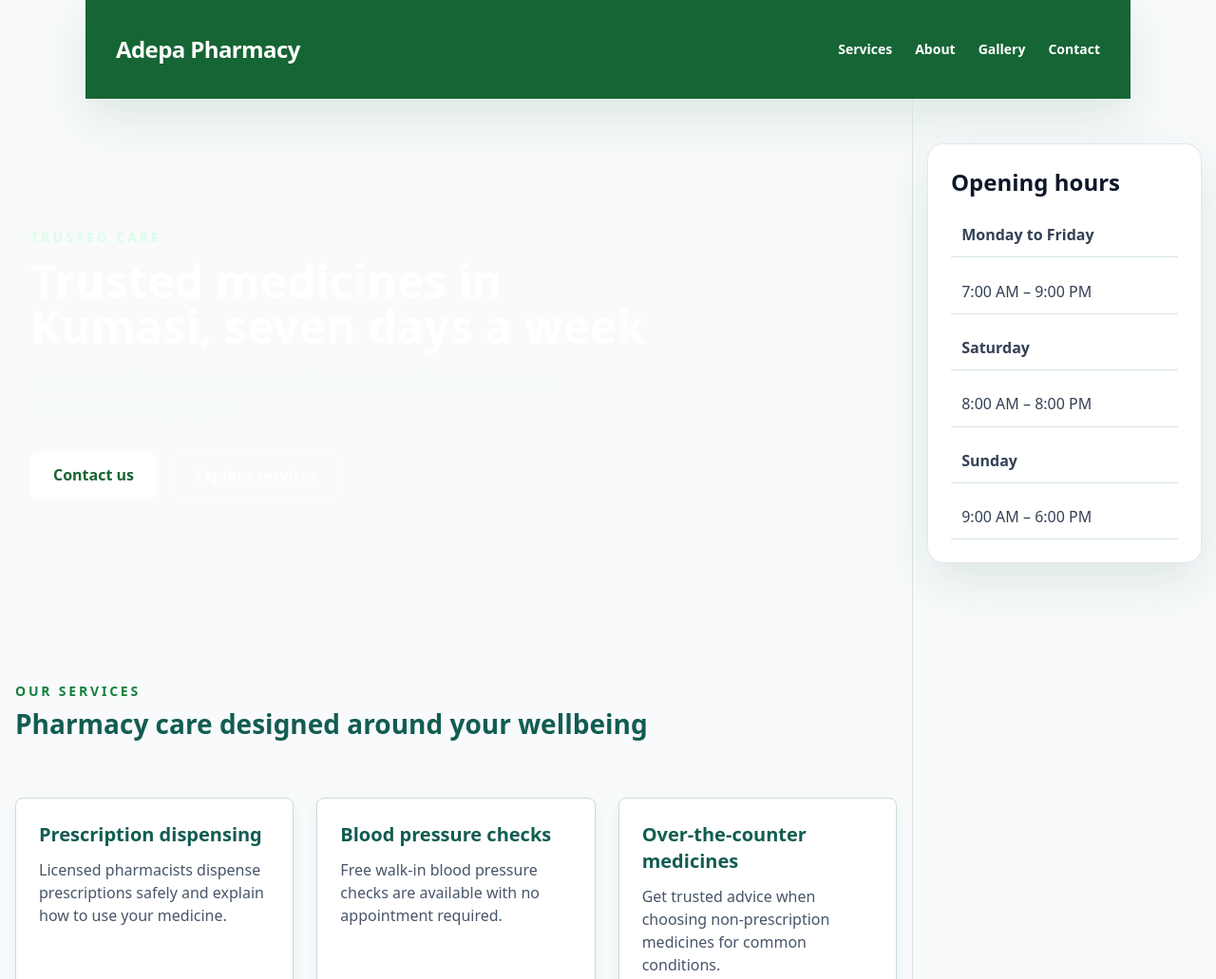
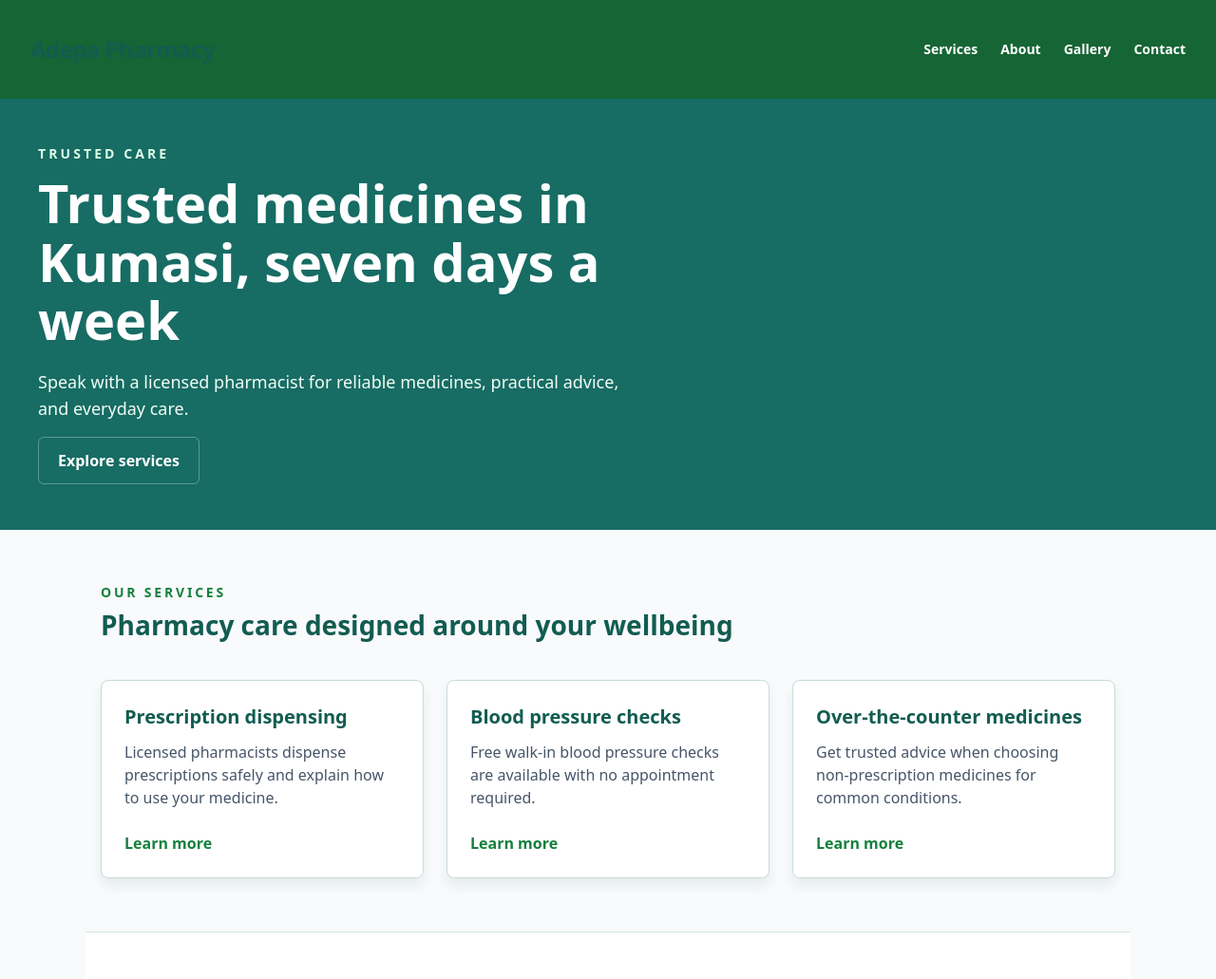
Before and after one commit to DavidTettehPadi/adepa-pharmacy, a plain HTML site: page index.html in a window 1280 px wide. Shown: the top 1031 px of the page at 95% size. Drawn offline with nearby package versions, Linux system fonts and the light colour scheme.

Commit message:
fix: restore improved pharmacy layout

```diff
--- a/index.html
+++ b/index.html
@@ -33,13 +33,14 @@
   </script>
   <link rel="stylesheet" href="styles.css">
 </head>
+
 <body class="bg-slate-50 text-slate-800 antialiased">
   <header class="bg-brand-800 text-white shadow-soft">
     <div class="container mx-auto flex items-center justify-between px-4 py-4">
       <a href="index.html" class="text-2xl font-bold tracking-tight">Adepa Pharmacy</a>
 
       <nav aria-label="Main navigation">
-  <ul class="flex items-center gap-4 text-sm font-medium md:gap-6">
+        <ul class="flex flex-wrap items-center gap-4 text-sm font-medium md:gap-6">
           <li><a href="#services" class="transition hover:text-green-200">Services</a></li>
           <li><a href="#about" class="transition hover:text-green-200">About</a></li>
           <li><a href="#gallery" class="transition hover:text-green-200">Gallery</a></li>
@@ -50,27 +51,25 @@
   </header>
 
   <main>
-    <section class="hero-section">
-      <div class="container mx-auto px-4 py-16 md:py-20">
+    <section class="hero">
+      <div class="container mx-auto px-4 py-0">
         <div class="max-w-2xl">
-          <p class="mb-3 text-sm font-semibold uppercase tracking-[0.22em] text-green-100">Trusted care</p>
+          <p class="mb-3 text-sm font-semibold uppercase tracking-[0.22em] text-green-100">
+            Trusted care
+          </p>
+
           <h1 id="page-title" class="text-4xl font-black leading-tight text-white sm:text-5xl">
             Trusted medicines in Kumasi, seven days a week
           </h1>
-          <p class="mt-5 max-w-xl text-lg text-green-50">
+
+          <div class="mt-5 flex flex-wrap items-center gap-4">
+            <p class="max-w-xl text-lg text-green-50">
               Speak with a licensed pharmacist for reliable medicines, practical advice, and everyday care.
             </p>
 
-          <div class="mt-8 flex flex-wrap gap-4">
-            <a
-              href="#contact"
-              class="rounded-lg bg-white px-6 py-3 font-semibold text-brand-800 transition hover:bg-green-50"
-            >
-              Contact us
-            </a>
             <a
               href="#services"
-              class="rounded-lg border border-white/40 px-6 py-3 font-semibold text-white transition hover:bg-white/10"
+              class="rounded-md border border-white/30 px-5 py-3 font-semibold text-white transition hover:bg-white/10"
             >
               Explore services
             </a>
@@ -81,8 +80,12 @@
 
     <section id="services" class="container mx-auto px-4 py-16">
       <div class="mb-10">
-        <p class="mb-2 text-sm font-semibold uppercase tracking-[0.2em] text-brand-700">Our services</p>
-        <h2 class="text-3xl font-bold text-slate-900">Pharmacy care designed around your wellbeing</h2>
+        <p class="mb-2 text-sm font-semibold uppercase tracking-[0.2em] text-brand-700">
+          Our services
+        </p>
+        <h2 class="text-3xl font-bold text-slate-900">
+          Pharmacy care designed around your wellbeing
+        </h2>
       </div>
 
       <div class="grid gap-6 md:grid-cols-3">
@@ -115,11 +118,15 @@
     <section id="gallery" class="bg-white py-16">
       <div class="container mx-auto px-4">
         <div class="mb-10">
-          <p class="mb-2 text-sm font-semibold uppercase tracking-[0.2em] text-brand-700">Our approach</p>
-          <h2 id="gallery-title" class="text-3xl font-bold text-slate-900">Care you can count on</h2>
+          <p class="mb-2 text-sm font-semibold uppercase tracking-[0.2em] text-brand-700">
+            Our approach
+          </p>
+          <h2 id="gallery-title" class="text-3xl font-bold text-slate-900">
+            Care you can count on
+          </h2>
         </div>
 
-        <div class="grid gap-6 md:grid-cols-3">
+        <div class="gallery grid gap-6 md:grid-cols-3">
           <figure class="overflow-hidden rounded-2xl bg-slate-100 shadow-soft">
             <img
               src="Pharmacist.png"
@@ -167,8 +174,12 @@
     <section id="about" class="container mx-auto px-4 py-16">
       <div class="grid gap-8 lg:grid-cols-2 lg:items-center">
         <div>
-          <p class="mb-2 text-sm font-semibold uppercase tracking-[0.2em] text-brand-700">About us</p>
-          <h2 class="text-3xl font-bold text-slate-900">Committed to trusted, local healthcare</h2>
+          <p class="mb-2 text-sm font-semibold uppercase tracking-[0.2em] text-brand-700">
+            About us
+          </p>
+          <h2 class="text-3xl font-bold text-slate-900">
+            Committed to trusted, local healthcare
+          </h2>
           <p class="mt-4 text-lg leading-8 text-slate-700">
             Adepa Pharmacy has served Asokwa and nearby Kumasi communities since 2011.
             Our pharmacists provide trusted medicine and clear, friendly advice.
@@ -188,15 +199,19 @@
 
     <section id="contact" class="bg-slate-100 py-16">
       <div class="container mx-auto px-4">
-        <div class="grid gap-10 lg:grid-cols-[1.1fr_1fr] lg:items-start">
-          <div>
-            <p class="mb-2 text-sm font-semibold uppercase tracking-[0.2em] text-brand-700">Contact</p>
-            <h2 class="text-3xl font-bold text-slate-900">Let’s help you with your health needs</h2>
+        <div class="mb-10">
+          <p class="mb-2 text-sm font-semibold uppercase tracking-[0.2em] text-brand-700">
+            Contact
+          </p>
+          <h2 class="text-3xl font-bold text-slate-900">
+            Let’s help you with your health needs
+          </h2>
           <p class="mt-4 max-w-lg text-slate-700">
             Send us a message and our team will respond as soon as possible.
           </p>
         </div>
 
+        <div class="contact-layout grid gap-10 lg:grid-cols-[1.1fr_1fr] lg:items-start">
           <form
             action="https://formspree.io/f/myezyror"
             method="POST"
@@ -206,7 +221,9 @@
           >
             <div class="space-y-5">
               <div>
-                <label for="name" class="mb-2 block text-sm font-medium text-slate-700">Full name</label>
+                <label for="name" class="mb-2 block text-sm font-medium text-slate-700">
+                  Full name
+                </label>
                 <input
                   type="text"
                   id="name"
@@ -218,7 +235,9 @@
               </div>
 
               <div>
-                <label for="email" class="mb-2 block text-sm font-medium text-slate-700">Email address</label>
+                <label for="email" class="mb-2 block text-sm font-medium text-slate-700">
+                  Email address
+                </label>
                 <input
                   type="email"
                   id="email"
@@ -230,7 +249,9 @@
               </div>
 
               <div>
-                <label for="phone" class="mb-2 block text-sm font-medium text-slate-700">Phone number</label>
+                <label for="phone" class="mb-2 block text-sm font-medium text-slate-700">
+                  Phone number
+                </label>
                 <input
                   type="tel"
                   id="phone"
@@ -242,7 +263,10 @@
               </div>
 
               <fieldset>
-                <legend class="mb-2 block text-sm font-medium text-slate-700">Preferred contact method</legend>
+                <legend class="mb-2 block text-sm font-medium text-slate-700">
+                  Preferred contact method
+                </legend>
+
                 <div class="flex flex-wrap gap-4">
                   <label class="flex items-center gap-2 text-sm text-slate-700">
                     <input type="radio" name="contact-method" value="email" checked class="text-brand-700">
@@ -262,7 +286,9 @@
               </fieldset>
 
               <div>
-                <label for="message" class="mb-2 block text-sm font-medium text-slate-700">Message</label>
+                <label for="message" class="mb-2 block text-sm font-medium text-slate-700">
+                  Message
+                </label>
                 <textarea
                   id="message"
                   name="message"
@@ -288,13 +314,8 @@
               </button>
             </div>
           </form>
-        </div>
-      </div>
-    </section>
-  </main>
 
-  <aside class="container mx-auto px-4 py-12">
-    <div class="rounded-2xl bg-white p-6 shadow-soft ring-1 ring-slate-200">
+          <aside class="rounded-2xl bg-white p-6 shadow-soft ring-1 ring-slate-200">
             <h2 class="mb-4 text-2xl font-bold text-slate-900">Opening hours</h2>
 
             <dl class="grid gap-3 text-slate-700">
@@ -307,8 +328,11 @@
               <dt>Sunday</dt>
               <dd>9:00 AM – 6:00 PM</dd>
             </dl>
+          </aside>
         </div>
-  </aside>
+      </div>
+    </section>
+  </main>
 
   <footer class="bg-slate-900 py-10 text-slate-200">
     <div class="container mx-auto px-4">
--- a/styles.css
+++ b/styles.css
@@ -26,10 +26,7 @@
   --content-width: 68.75rem;
   --form-width: 42.5rem;
   --hours-width: 35rem;
-  --sidebar-min: 16rem;
-  --sidebar-max: 20rem;
   --gallery-min: 15.625rem;
-  --hero-min-height: 60vh;
   --space-1: 0.35rem;
   --space-2: 0.5rem;
   --space-3: 0.7rem;
@@ -63,9 +60,9 @@ body {
   grid-template-areas:
     "header"
     "main"
-    "sidebar"
     "footer";
   grid-template-columns: minmax(0, 1fr);
+  min-width: 0;
   margin: 0;
   color: var(--color-text);
   font-family: var(--font-sans);
@@ -102,12 +99,16 @@ body > header {
   flex-direction: column;
   align-items: center;
   gap: var(--space-4);
-  width: min(var(--content-width), 100%);
+  width: 100%;
   margin-inline: auto;
   padding: var(--space-6) var(--space-4);
 }
 
-body > header > a {
+body > header > div {
+  width: min(var(--content-width), 100%);
+}
+
+body > header > div > a {
   color: var(--color-heading);
   font-size: var(--font-size-nav);
   font-weight: 800;
@@ -133,18 +134,22 @@ nav a {
 main {
   grid-area: main;
   min-width: 0;
+  overflow-x: hidden;
 }
 
 .hero {
   display: flex;
-  flex-direction: column;
-  align-items: center;
-  justify-content: center;
-  min-height: var(--hero-min-height);
-  padding: var(--space-10) var(--space-4);
+  align-items: flex-start;
+  justify-content: flex-start;
+  min-height: auto;
+  padding: 3rem 1.5rem;
   color: var(--color-on-brand);
-  text-align: center;
+  text-align: left;
   background: var(--color-brand);
+}
+
+.hero > .container {
+  width: 100%;
 }
 
 .hero h1 {
@@ -152,11 +157,18 @@ main {
   margin: 0;
   font-size: var(--font-size-hero);
   line-height: var(--line-height-heading);
+  text-align: left;
 }
 
-.hero p {
+.hero .max-w-2xl > p:first-child {
+  max-width: none;
+  margin: 0 0 var(--space-3);
+  font-size: 0.875rem;
+}
+
+.hero .max-w-2xl > div > p {
   max-width: 38.75rem;
-  margin: var(--space-6) 0 0;
+  margin: 0;
   font-size: var(--font-size-lead);
 }
 
@@ -167,7 +179,7 @@ main > section:not(.hero) {
 }
 
 main > section:not(.hero) h2,
-aside h2 {
+#contact aside h2 {
   margin-top: 0;
   color: var(--color-heading);
   font-size: var(--font-size-section-title);
@@ -175,19 +187,12 @@ aside h2 {
 }
 
 #services {
-  display: flex;
-  flex-wrap: wrap;
-  gap: var(--space-6);
-}
-
-#services h2 {
-  flex-basis: 100%;
-  margin-bottom: 0;
+  display: block;
+  min-width: 0;
 }
 
 #services article {
   display: flex;
-  flex: 1 1 18.75rem;
   flex-direction: column;
   min-width: 0;
   padding: var(--space-7);
@@ -220,7 +225,10 @@ aside h2 {
 
 .gallery {
   display: grid;
-  grid-template-columns: repeat(auto-fit, minmax(min(100%, var(--gallery-min)), 1fr));
+  grid-template-columns: repeat(
+    auto-fit,
+    minmax(min(100%, var(--gallery-min)), 1fr)
+  );
   gap: var(--space-6);
 }
 
@@ -266,8 +274,49 @@ blockquote footer {
   font-weight: 700;
 }
 
-form {
-  max-width: var(--form-width);
+#contact .contact-layout {
+  min-width: 0;
+}
+
+#contact .contact-layout > form,
+#contact .contact-layout > aside {
+  min-width: 0;
+}
+
+#contact form {
+  width: 100%;
+  max-width: none;
+}
+
+#contact aside {
+  width: auto;
+  max-width: none;
+  margin: 0;
+  padding: var(--space-6);
+  border: 0;
+}
+
+#contact aside dl {
+  display: flex;
+  flex-wrap: wrap;
+  max-width: var(--hours-width);
+  margin: 0;
+}
+
+#contact aside dt,
+#contact aside dd {
+  padding: var(--space-3);
+  border-bottom: var(--border-width) solid var(--color-border-subtle);
+}
+
+#contact aside dt {
+  flex: 1 1 50%;
+  font-weight: 750;
+}
+
+#contact aside dd {
+  flex: 1 1 50%;
+  margin: 0;
 }
 
 fieldset {
@@ -322,37 +371,6 @@ button:hover {
   background: var(--color-brand-strong);
 }
 
-aside {
-  grid-area: sidebar;
-  max-width: var(--content-width);
-  margin-inline: auto;
-  padding: var(--space-9) var(--space-4);
-  border-top: var(--border-width) solid var(--color-border-subtle);
-}
-
-aside dl {
-  display: flex;
-  flex-wrap: wrap;
-  max-width: var(--hours-width);
-  margin: 0;
-}
-
-aside dt,
-aside dd {
-  padding: var(--space-3);
-  border-bottom: var(--border-width) solid var(--color-border-subtle);
-}
-
-aside dt {
-  flex: 1 1 50%;
-  font-weight: 750;
-}
-
-aside dd {
-  flex: 1 1 50%;
-  margin: 0;
-}
-
 body > footer {
   grid-area: footer;
   padding: var(--space-8) var(--space-4);
@@ -378,25 +396,36 @@ body > footer p {
     justify-content: space-between;
   }
 
+  body > header > div {
+    display: flex;
+    align-items: center;
+    justify-content: space-between;
+    gap: var(--space-6);
+  }
+
   nav ul {
     justify-content: flex-end;
+  }
+}
+
+@media (max-width: 47.99rem) {
+  .gallery figure:first-child {
+    grid-column: auto;
+  }
+
+  #contact aside dl {
+    display: grid;
+    grid-template-columns: 1fr 1fr;
   }
 }
 
 @media (min-width: 64rem) {
   body {
     grid-template-areas:
-      "header header"
-      "main sidebar"
-      "footer footer";
-    grid-template-columns: minmax(0, 1fr) minmax(var(--sidebar-min), var(--sidebar-max));
-  }
-
-  aside {
-    width: 100%;
-    padding-top: var(--space-9);
-    border-top: 0;
-    border-left: var(--border-width) solid var(--color-border-subtle);
+      "header"
+      "main"
+      "footer";
+    grid-template-columns: minmax(0, 1fr);
   }
 }
 
```
Lines whose indentation alone changed are shown as unchanged.
